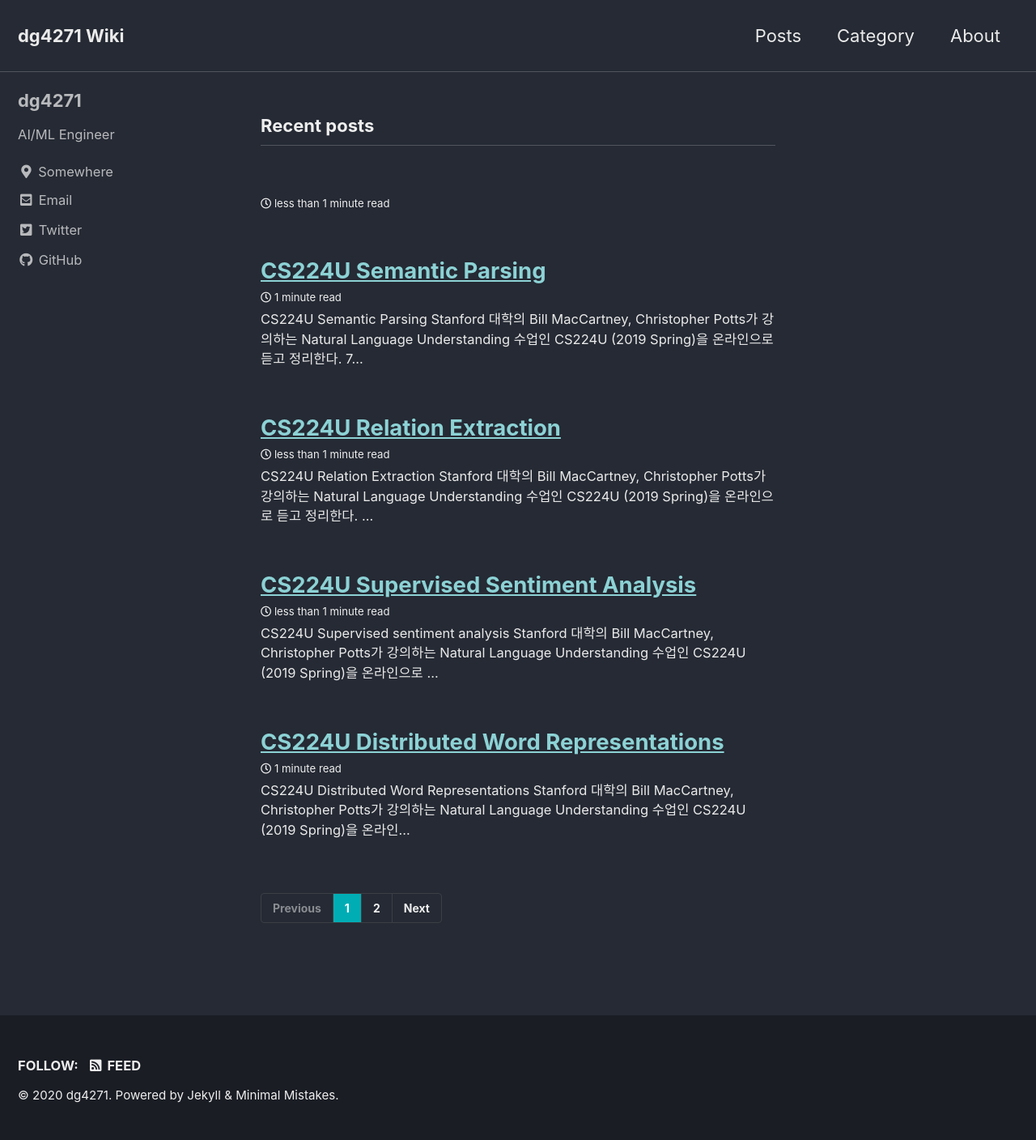
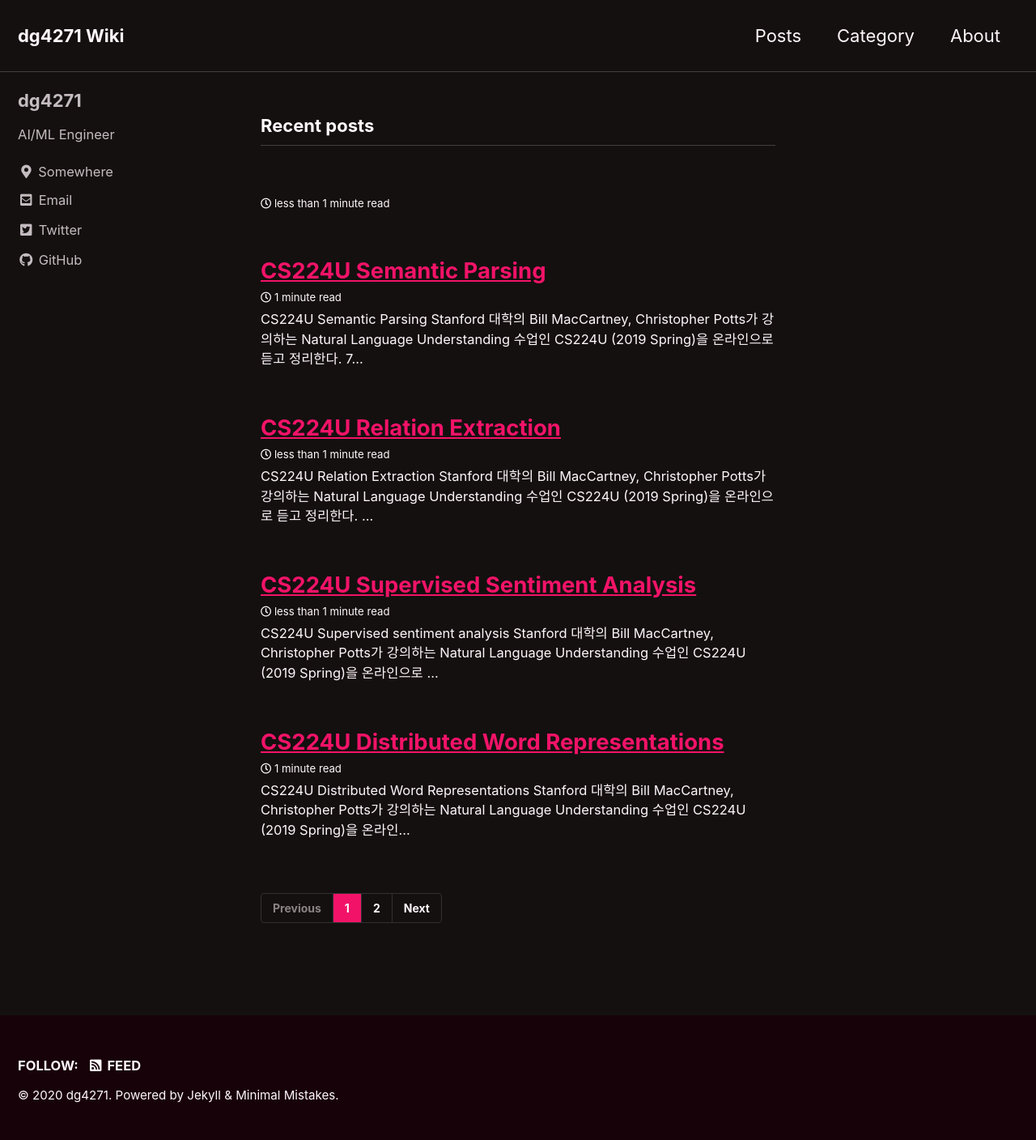
Before and after one commit to dg4271/dg4271.github.io, a Jekyll site: the page built from index.html, in a window 1280 px wide. Shown: the whole page at 81% size. Built offline with Jekyll 4.4.1, drawn with Linux system fonts in a browser that asks for light colours; cached includes are drawn as plain includes; the list of posts is cut into pages by our own code.

Commit message:
Update _config.yml

```diff
--- a/_config.yml
+++ b/_config.yml
@@ -13,7 +13,7 @@
 # theme                  : "minimal-mistakes-jekyll"
 # remote_theme           : "mmistakes/minimal-mistakes"
 #minimal_mistakes_skin    : "default" # "air", "aqua", "contrast", "dark", "dirt", "neon", "mint", "plum", "sunrise"
-minimal_mistakes_skin    : "dark"
+minimal_mistakes_skin    : "neon"
 
 # Site Settings
 locale                   : "en-US"
```
